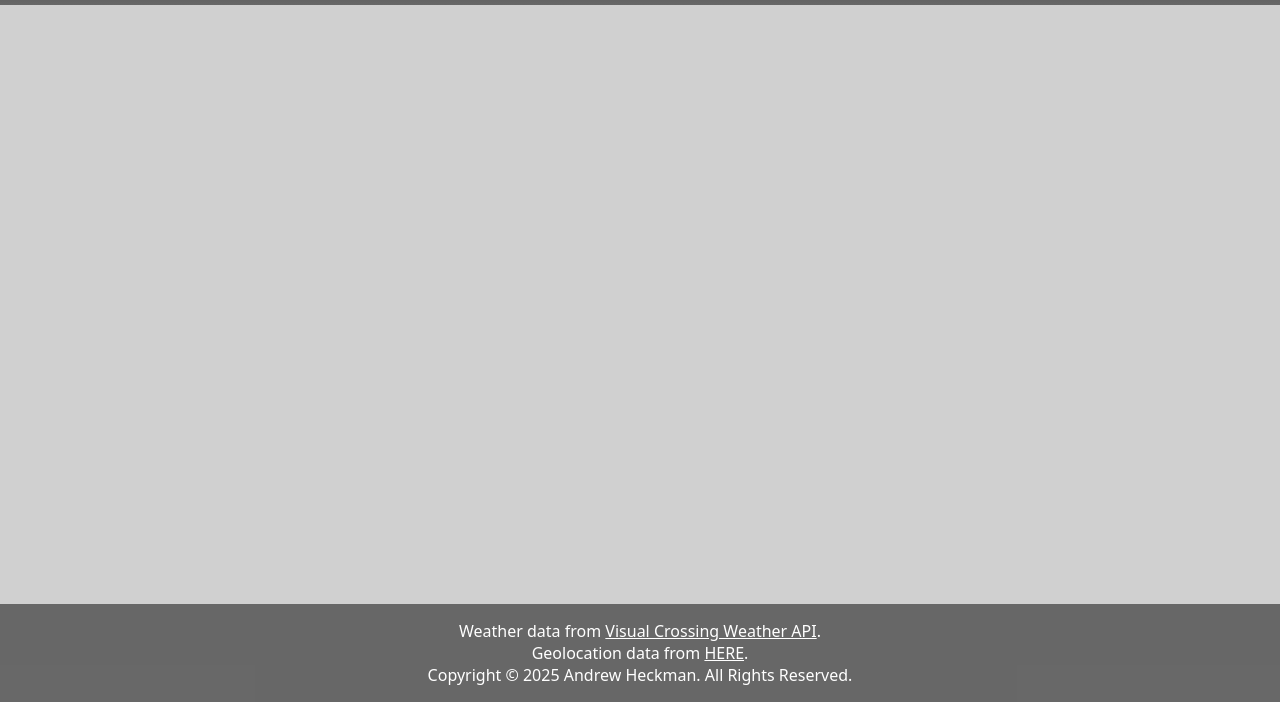
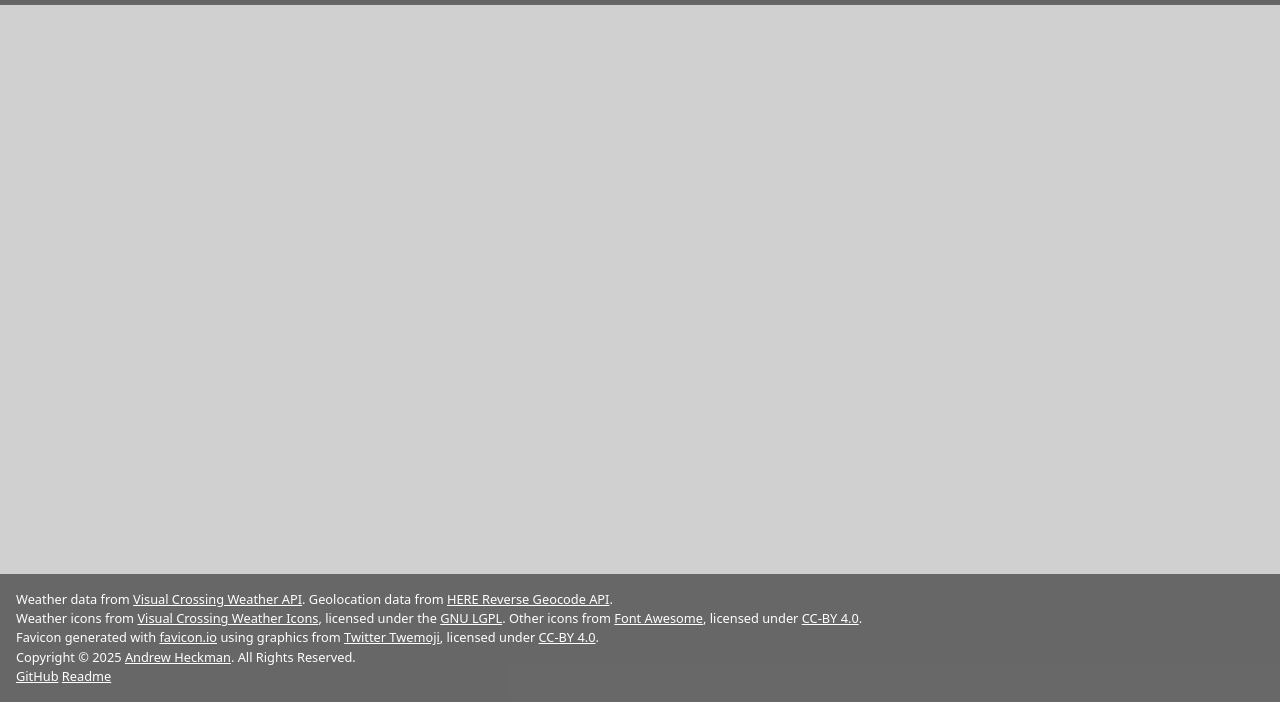
Before and after one commit to AndrewHeckman/odin-weather, a website built with webpack: page src/pages/index.html in a window 1280 px wide. Shown: the part 98-800 px from the top of the page. Built offline with nearby package versions, Linux system fonts and the light colour scheme; no server answers; files whose address does not match are found by name; a web font is replaced by a local one.

Commit message:
Update attribution for images, icons, and data sources

```diff
--- a/src/css/styles.css
+++ b/src/css/styles.css
@@ -299,10 +299,15 @@ button:hover {
 footer {
   padding: 1rem;
   background-color: var(--translucent-black2);
-  text-align: center;
+  /* text-align: center; */
   color: white;
 }
 
 footer a {
   color: inherit;
 }
+
+footer p {
+  font-size: 0.8rem;
+  line-height: 1.5;
+}
--- a/src/js/img.js
+++ b/src/js/img.js
@@ -127,7 +127,7 @@ const backgrounds = {
     nameLink:
       "https://unsplash.com/@jeisblack?utm_content=creditCopyText&utm_medium=referral&utm_source=unsplash",
     srcLink:
-      " https://unsplash.com/photos/wind-turbines-on-snowy-mountain-under-clear-blue-sky-during-daytime-nyL-rzwP-Mk?utm_content=creditCopyText&utm_medium=referral&utm_source=unsplash",
+      "https://unsplash.com/photos/wind-turbines-on-snowy-mountain-under-clear-blue-sky-during-daytime-nyL-rzwP-Mk?utm_content=creditCopyText&utm_medium=referral&utm_source=unsplash",
   },
 };
 
--- a/src/js/index.js
+++ b/src/js/index.js
@@ -6,12 +6,9 @@ import {
   faArrowRotateRight,
   faCloudRain,
   faSnowflake,
-  faCloudMeatball,
   faCloudShowersHeavy,
-  faCloudBolt,
   faDroplet,
   faWind,
-  faGauge,
   faDownLeftAndUpRightToCenter,
   faSun,
   faEye,
@@ -23,12 +20,9 @@ library.add([
   faArrowRotateRight,
   faCloudRain,
   faSnowflake,
-  faCloudMeatball,
   faCloudShowersHeavy,
-  faCloudBolt,
   faDroplet,
   faWind,
-  faGauge,
   faDownLeftAndUpRightToCenter,
   faSun,
   faEye,
--- a/src/pages/index.html
+++ b/src/pages/index.html
@@ -436,19 +436,51 @@
       </div>
     </main>
     <footer>
-      <p>
-        Weather data from
-        <a href="https://visualcrossing.com">Visual Crossing Weather API</a>.
-      </p>
-      <p>
-        Geolocation data from
-        <a href="https://here.com">HERE</a>.
-      </p>
       <p id="img-attr" class="hidden">
         Photo by <a id="img-attr-name" href=""></a>
         on <a id="img-attr-src" href="">Unsplash</a>.
       </p>
-      <p>Copyright &copy; 2025 Andrew Heckman. All Rights Reserved.</p>
+      <p>
+        <span>
+          Weather data from
+          <a href="https://visualcrossing.com">Visual Crossing Weather API</a>.
+        </span>
+        <span>
+          Geolocation data from
+          <a href="https://here.com">HERE Reverse Geocode API</a>.
+        </span>
+      </p>
+      <p>
+        <span>
+          Weather icons from
+          <a href="https://github.com/visualcrossing/WeatherIcons">Visual Crossing Weather Icons</a>,
+          licensed under the
+          <a href="https://www.gnu.org/licenses/lgpl-3.0.en.html">GNU LGPL</a>.
+        </span>
+        <span>
+          Other icons from
+          <a href="https://fontawesome.com">Font Awesome</a>,
+          licensed under
+          <a href="https://creativecommons.org/licenses/by/4.0/">CC-BY 4.0</a>.
+        </span>
+      </p>
+      <p>
+        Favicon generated with
+        <a href="https://favicon.io">favicon.io</a>
+        using graphics from
+        <a href="https://github.com/twitter/twemoji">Twitter Twemoji</a>,
+        licensed under
+        <a href="https://creativecommons.org/licenses/by/4.0/">CC-BY 4.0</a>.
+      </p>
+      <p>
+        Copyright &copy; 2025
+        <a href="https://github.com/AndrewHeckman">Andrew Heckman</a>.
+        All Rights Reserved.
+      </p>
+      <p>
+        <a href="https://github.com/AndrewHeckman/odin-weather">GitHub</a>
+        <a href="https://github.com/AndrewHeckman/odin-weather/blob/main/README.md">Readme</a>
+      </p>
     </footer>
   </body>
 </html>
```
Also changed, not shown: README.md.
